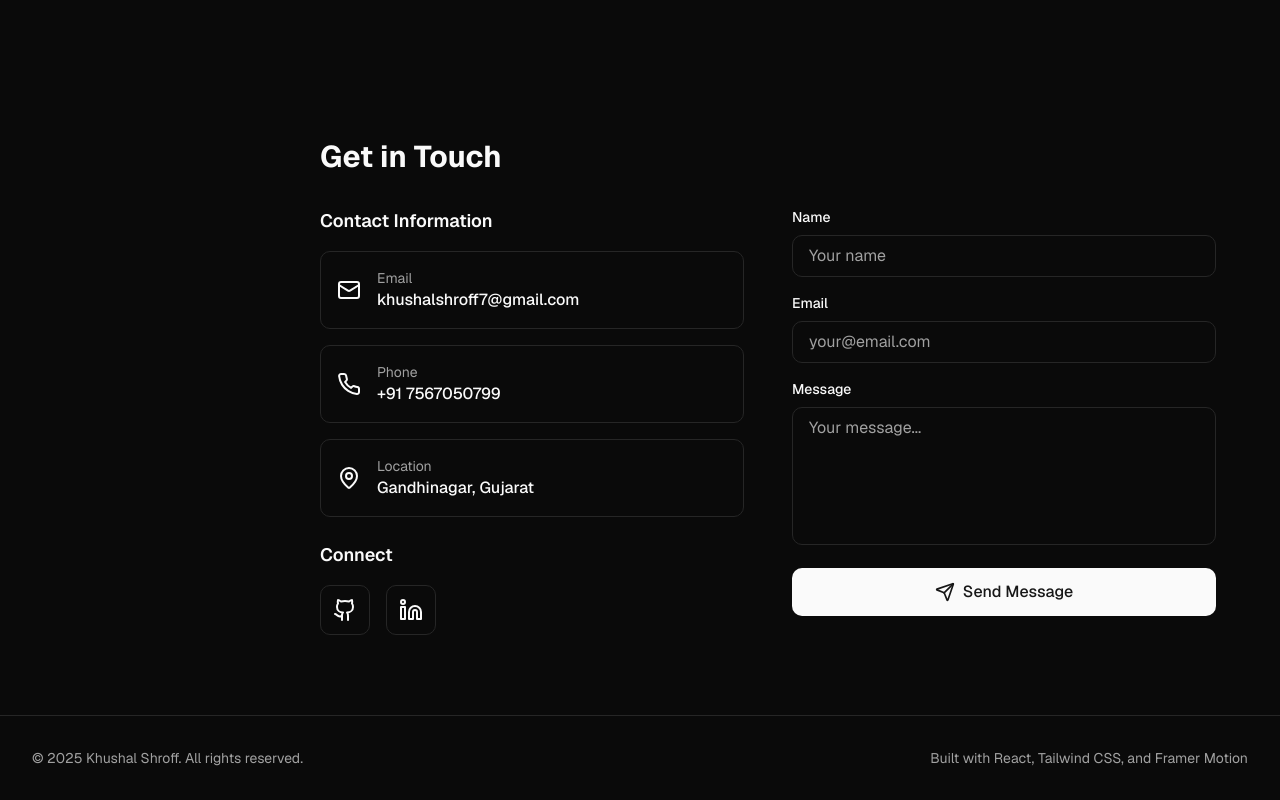
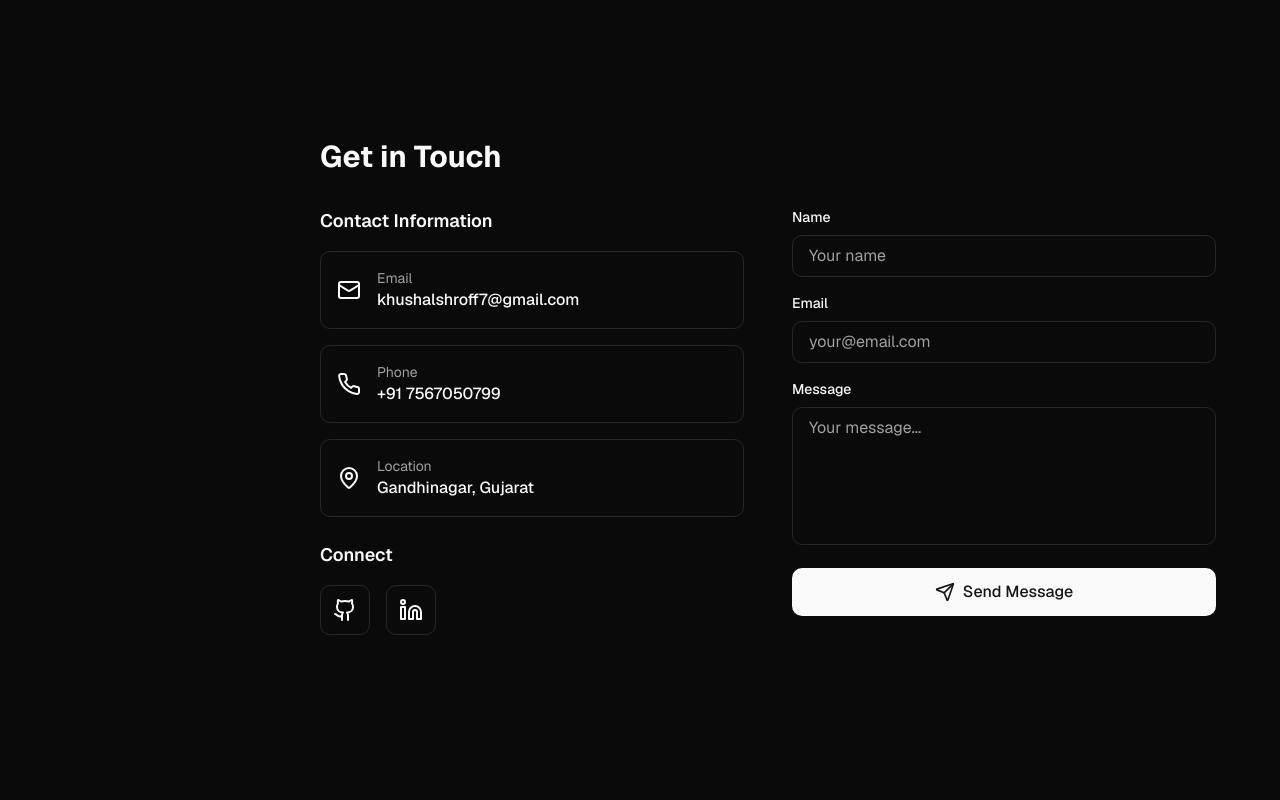
Before and after one commit to KhushalID7/portfolio-original, a Next.js app: page / in a window 1280 px wide. Shown: the part 7333-8133 px from the top of the page. After the commit the page ends 8048 px from the top, so only its background shows below. Built offline with nearby package versions, Linux system fonts and the light colour scheme.

Commit message:
remove footer again with rebase

```diff
--- a/app/page.tsx
+++ b/app/page.tsx
@@ -13,7 +13,6 @@ import FutureGoals from "@/components/future-goals"
 import Conclusion from "@/components/conclusion"
 import Testimonials from "@/components/testimonials"
 import Contact from "@/components/contact"
-import Footer from "@/components/footer"
 import TableOfContents from "@/components/table-of-contents"
 import ScrollProgress from "@/components/scroll-progress"
 
@@ -57,7 +56,6 @@ export default function Home() {
         <Conclusion />
         <Testimonials />
         <Contact />
-        <Footer />
       </div>
     </div>
   )
--- a/components/footer.tsx
+++ /dev/null
@@ -1,22 +0,0 @@
-"use client"
-
-import { motion } from "framer-motion"
-
-export default function Footer() {
-  return (
-    <footer className="bg-card border-t border-border py-8 px-4 sm:px-6 lg:px-8">
-      <div className="max-w-7xl mx-auto">
-        <motion.div
-          initial={{ opacity: 0 }}
-          whileInView={{ opacity: 1 }}
-          transition={{ duration: 0.8 }}
-          viewport={{ once: true }}
-          className="flex flex-col sm:flex-row justify-between items-center gap-4"
-        >
-          <p className="text-muted-foreground text-sm">© 2025 Khushal Shroff. All rights reserved.</p>
-          <p className="text-muted-foreground text-sm">Built with React, Tailwind CSS, and Framer Motion</p>
-        </motion.div>
-      </div>
-    </footer>
-  )
-}
```
